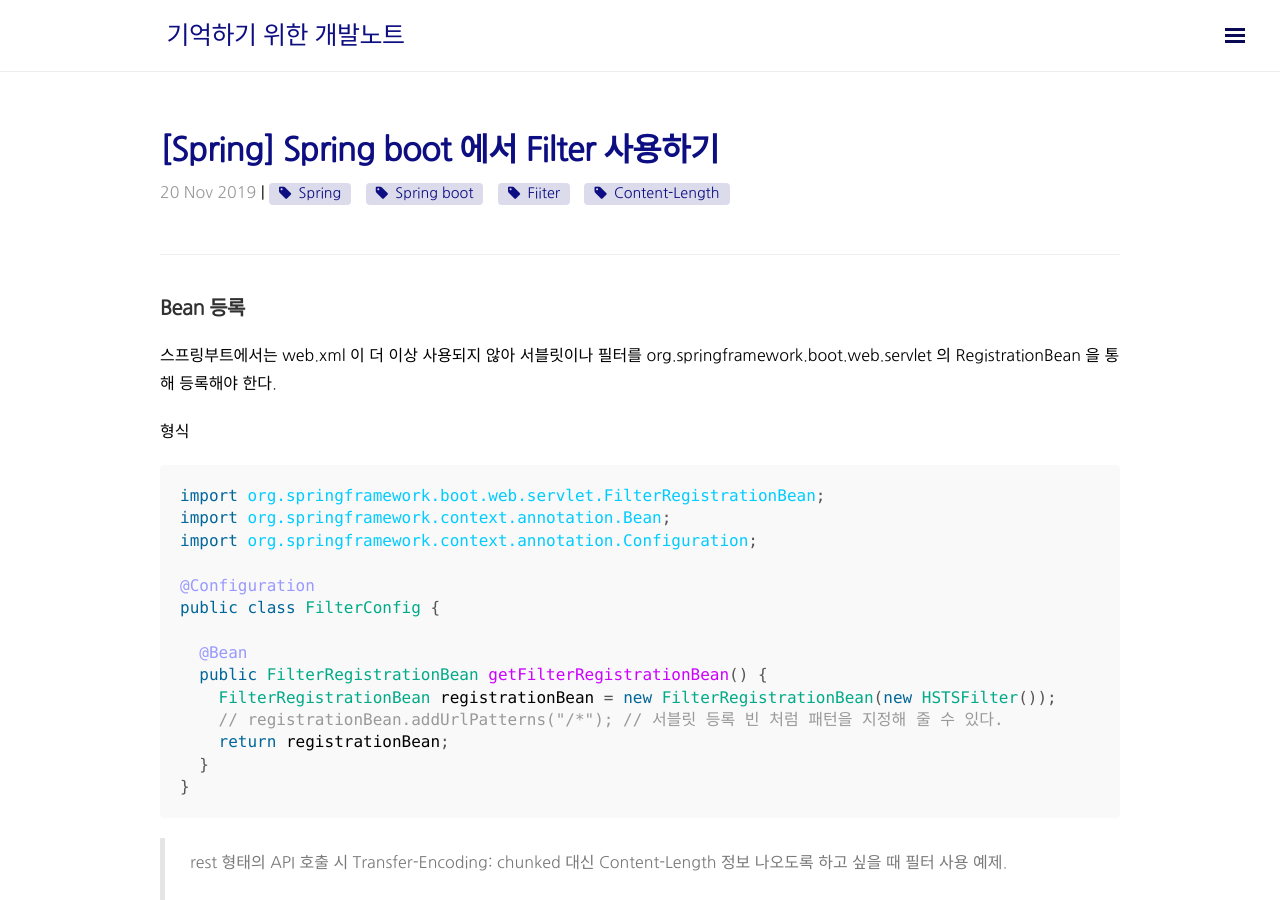
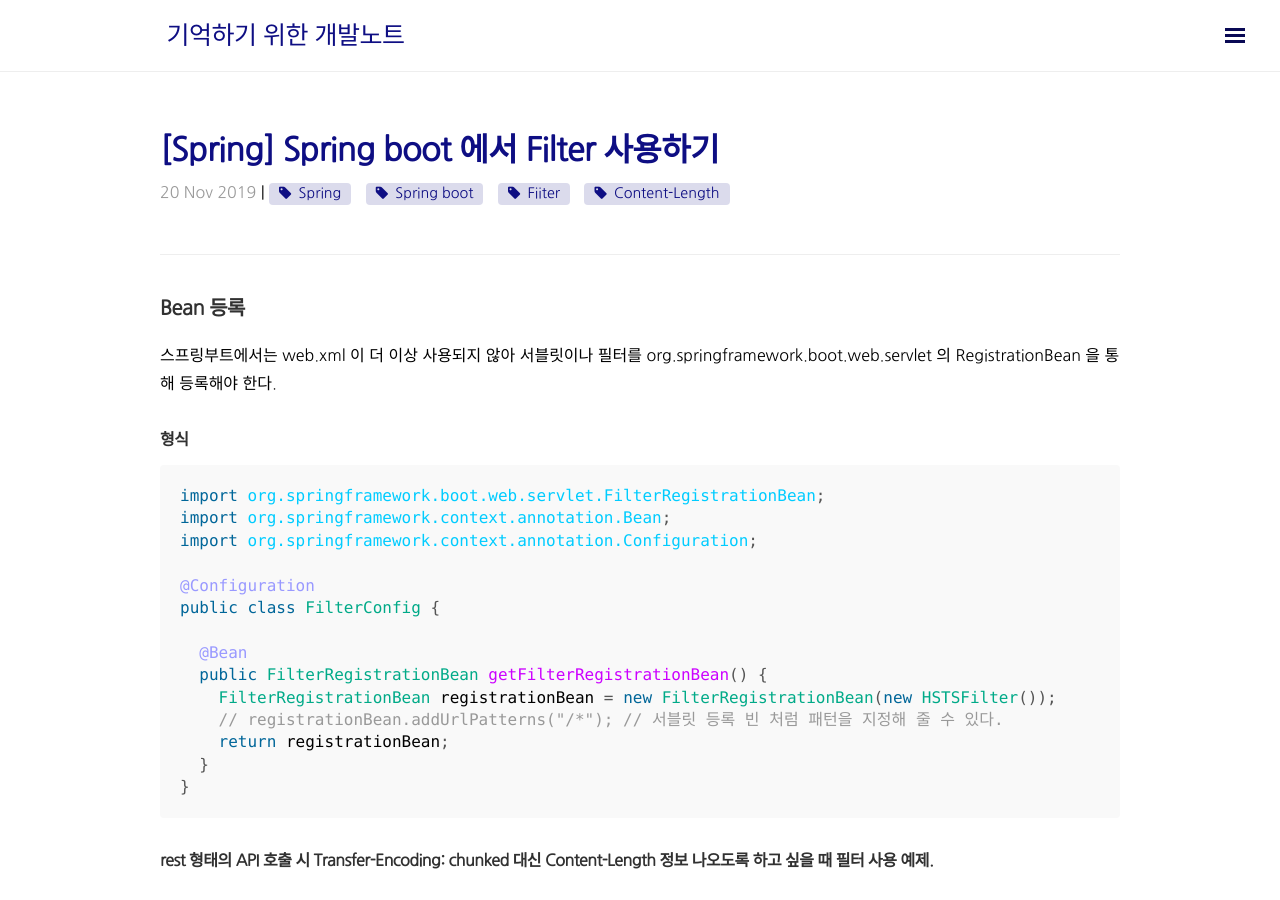
Before and after one commit to jmlim/jmlim.github.com, a Jekyll site: the page built from _posts/spring/2019-11-20-spring-boot-filter-use.md, in a window 1280 px wide and 900 px high. Built offline with Jekyll 4.4.1, drawn with Linux system fonts in a browser that asks for light colours; nearby versions of some CDN libraries; comment, search, counter and statistics services are not loaded.

```diff
--- a/_posts/spring/2019-11-20-spring-boot-filter-use.md
+++ b/_posts/spring/2019-11-20-spring-boot-filter-use.md
@@ -11,7 +11,7 @@ tags: [Spring, Spring boot, Fiiter, Content-Length]
 ## Bean 등록
 스프링부트에서는 web.xml 이 더 이상 사용되지 않아 서블릿이나 필터를 org.springframework.boot.web.servlet 의 RegistrationBean 을 통해 등록해야 한다.
 
-형식
+####  형식
 ~~~java
 import org.springframework.boot.web.servlet.FilterRegistrationBean;
 import org.springframework.context.annotation.Bean;
@@ -30,9 +30,9 @@ public class FilterConfig {
 ~~~
 
 
-> rest 형태의 API 호출 시 Transfer-Encoding: chunked 대신 Content-Length 정보 나오도록 하고 싶을 때 필터 사용 예제.
- - ShallowEtagHeaderFilter 를 필터 체인에 추가.
 
+### rest 형태의 API 호출 시 Transfer-Encoding: chunked 대신 Content-Length 정보 나오도록 하고 싶을 때 필터 사용 예제.
+#### ShallowEtagHeaderFilter 를 필터 체인에 추가.
 
 ~~~java
 @Configuration
@@ -48,7 +48,7 @@ public class FilterConfig {
 }
 ~~~
 
-> 응답결과
+#### 응답결과
 ~~~
 HTTP/1.1 200 OK
 Server: Apache-Coyote/1.1
```
